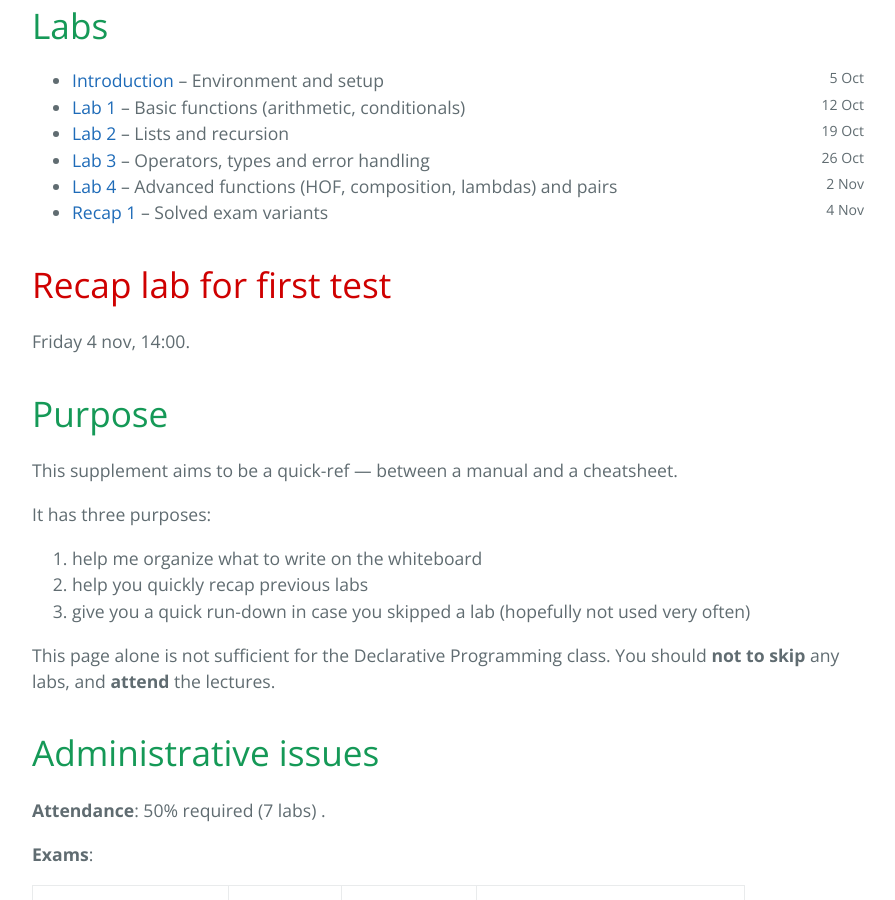
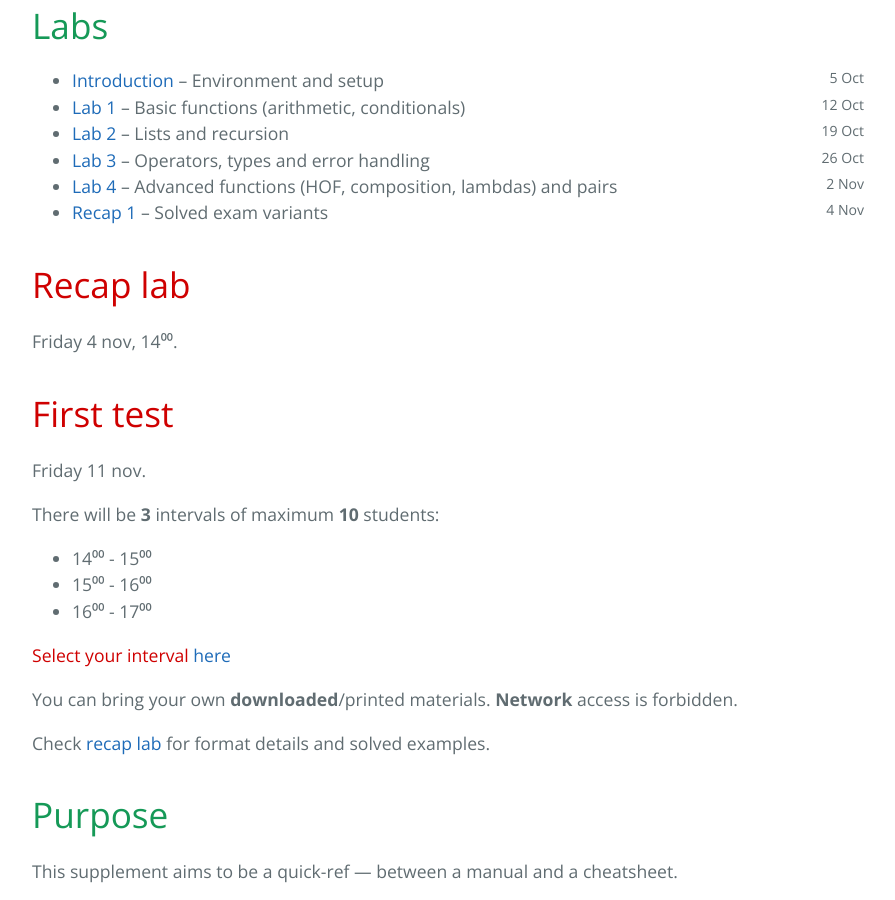
Before and after one commit to stefan-niculae/.well-known, a Jekyll site: the page built from index.md, in a window 1280 px wide and 900 px high, scrolled down 416 px. Shown: the whole window, without its empty margins (192-1087 px from the left). Built offline with Jekyll 4.4.1, drawn with Linux system fonts in a browser that asks for light colours.

Commit message:
add spreadsheet for test intervals

```diff
--- a/index.md
+++ b/index.md
@@ -14,8 +14,24 @@ tagline: Declarative Programming labs supplement
   {% endfor %}
 </ul>
 
-<h1 class="highlighted">Recap lab for first test</h1>
-Friday 4 nov, 14:00.
+<h1 class="highlighted">Recap lab</h1>
+Friday 4 nov, 14⁰⁰.
+
+<h1 class="highlighted">First test</h1>
+Friday 11 nov.
+
+There will be **3** intervals of maximum **10** students:
+
+ * 14⁰⁰ - 15⁰⁰
+ * 15⁰⁰ - 16⁰⁰
+ * 16⁰⁰ - 17⁰⁰
+
+<span class="highlighted">Select your interval </span> [here](https://docs.google.com/spreadsheets/d/1p4i3aH0_cQg0CJBwrddW9J1stzuEAbDRvqM1Dt2jnZQ/edit#gid=1135138555)
+
+You can bring your own **downloaded**/printed materials. **Network** access is forbidden.
+
+Check [recap lab](/recap1) for format details and solved examples.
+
 
 # Purpose
 
```
